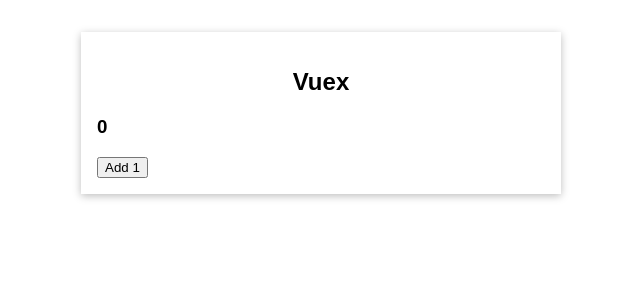
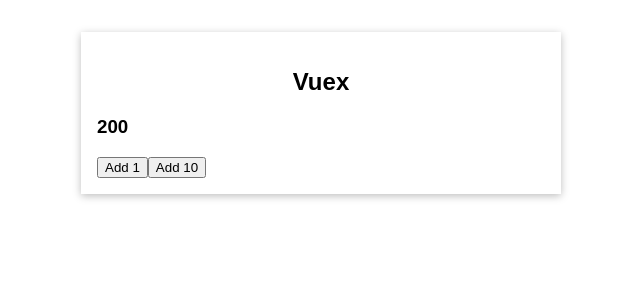
Before and after one commit to sergkryk/vuex-tutorial, a Vue app: page / in a window 1280 px wide. Shown: the top 300 px of the page, without its empty margins (319-959 px from the left). Built offline with nearby package versions, Linux system fonts and the light colour scheme.

Commit message:
adds mutations methods

```diff
--- a/src/App.vue
+++ b/src/App.vue
@@ -1,7 +1,8 @@
 <template>
   <base-container title="Vuex">
-  <h3>0</h3>
-    <button>Add 1</button>
+  <h3>{{  $store.state.counter }}</h3>
+    <button @click="incrementCounter">Add 1</button>
+    <button @click="incrementCounterByTen">Add 10</button>
   </base-container>
 </template>
 
@@ -12,6 +13,14 @@
   components: {
     BaseContainer,
   },
+  methods: {
+    incrementCounter() {
+      this.$store.commit('increment');
+    },
+    incrementCounterByTen() {
+      this.$store.commit('incrementByValue', {value: 10});
+    },
+  }
 };
 </script>
 
--- a/src/main.js
+++ b/src/main.js
@@ -4,5 +4,21 @@
 import App from './App.vue';
 
 const app = createApp(App);
+const store = createStore({
+  state() {
+    return {
+      counter: 200,
+    }
+  },
+  mutations: {
+    increment(state) {
+      state.counter++;
+    },
+    incrementByValue(state, payload) {
+      state.counter = state.counter + payload.value;
+    }
+  }
+});
 
+app.use(store)
 app.mount('#app');
```
